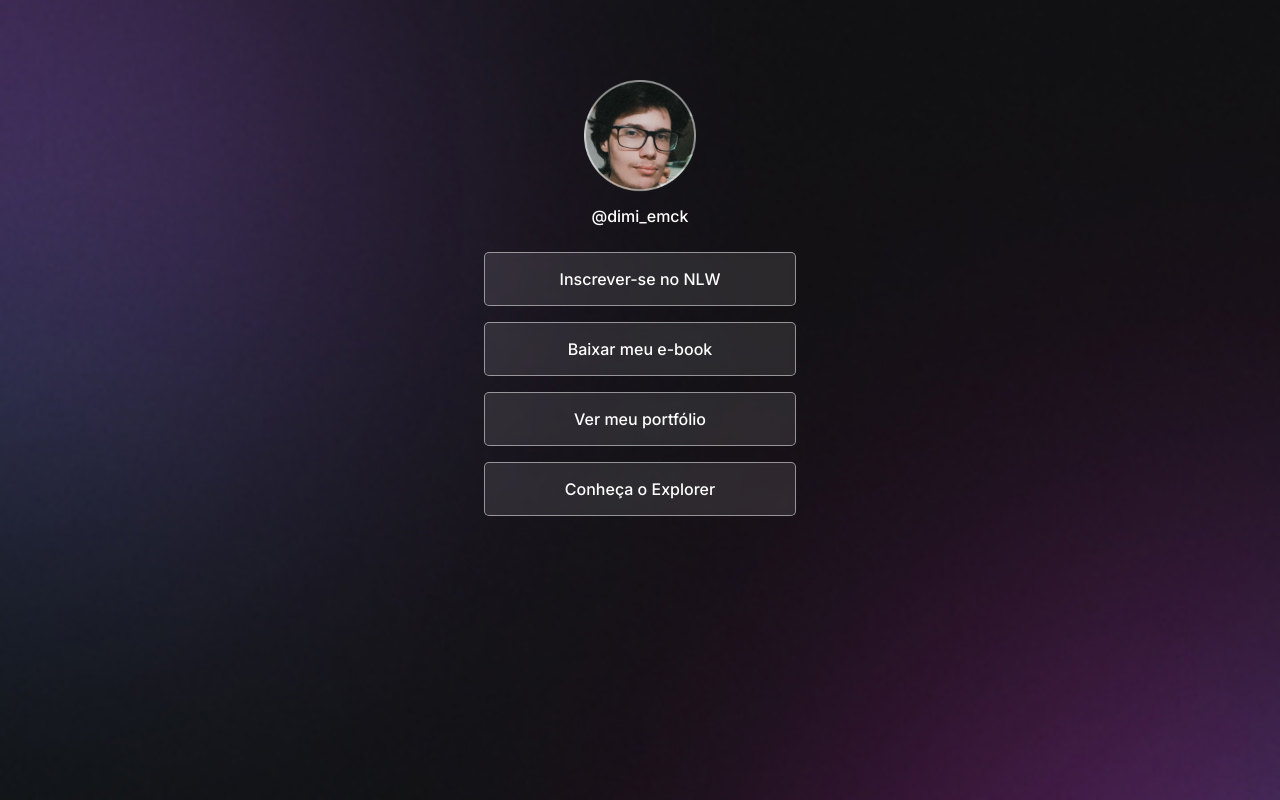
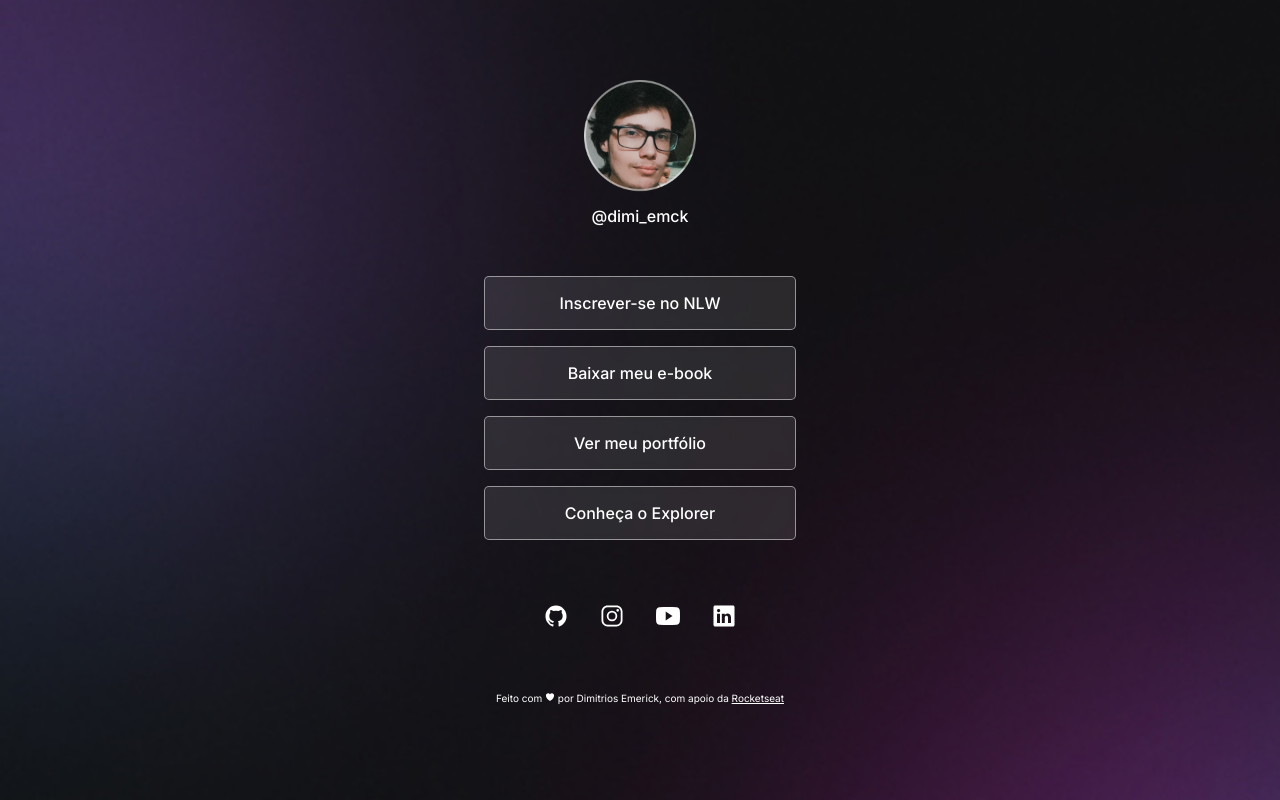
Before and after one commit to DimiEmerick/small_web_projects, a plain HTML site: page rocketseat/dev_links/index.html in a window 1280 px wide. Drawn offline with nearby package versions, Linux system fonts and the light colour scheme.

Commit message:
Added Social Links

```diff
--- a/rocketseat/dev_links/index.html
+++ b/rocketseat/dev_links/index.html
@@ -19,7 +19,19 @@
             <li><a href="#">Ver meu portfólio</a></li>
             <li><a href="#">Conheça o Explorer</a></li>
         </ul>
+        <div id="social-links">
+            <a href="http://" target="_blank" rel="noopener noreferrer"><ion-icon name="logo-github"></ion-icon></a>
+            <a href="http://" target="_blank" rel="noopener noreferrer"><ion-icon name="logo-instagram"></ion-icon></a>
+            <a href="http://" target="_blank" rel="noopener noreferrer"><ion-icon name="logo-youtube"></ion-icon></a>
+            <a href="http://" target="_blank" rel="noopener noreferrer"><ion-icon name="logo-linkedin"></ion-icon></a>
+        </div>
+
+        <footer>
+            <p>Feito com <ion-icon name="heart"></ion-icon> por Dimitrios Emerick, com apoio da <a href="http://" target="_blank" rel="noopener noreferrer">Rocketseat</a></p>
+        </footer>
     </div>
 
+    <script type="module" src="https://unpkg.com/ionicons@7.1.0/dist/ionicons/ionicons.esm.js"></script>
+    <script nomodule src="https://unpkg.com/ionicons@7.1.0/dist/ionicons/ionicons.js"></script>
 </body>
 </html>
--- a/rocketseat/dev_links/style.css
+++ b/rocketseat/dev_links/style.css
@@ -37,6 +37,7 @@ ul {
     display: flex;
     flex-direction: column;
     gap: 16px;
+    padding: 24px 0;
 }
 ul li a{
     display: flex;
@@ -61,3 +62,30 @@ ul li a:hover {
     background: rgba(255, 255, 255, 0.05);
     border: 1.5px solid white;
 }
+
+/*  SOCIAL LINKS  */
+#social-links {
+    display: flex;
+    justify-content: center;
+    padding: 24px 0;
+    font-size: 24px;
+}
+
+#social-links a {
+    display: flex;
+    align-items: center;
+    padding: 16px;
+    justify-content: center;
+    border-radius: 50%;
+    transition: ease .15s;
+}
+#social-links a:hover {
+    background: rgba(255, 255, 255, 0.2);
+}
+
+/*  RODAPÉ  */
+footer {
+    font-size: 10px;
+    padding: 24px 0;
+    text-align: center;
+}
```
